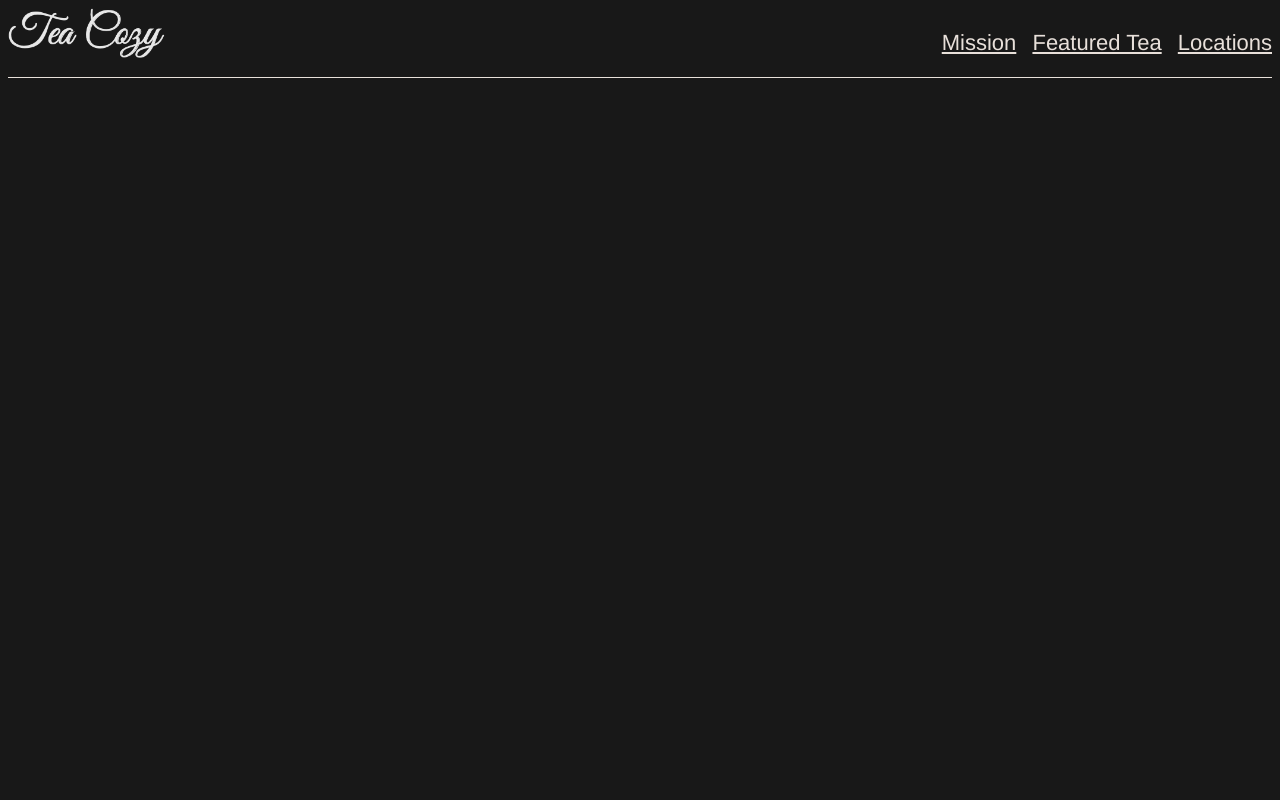
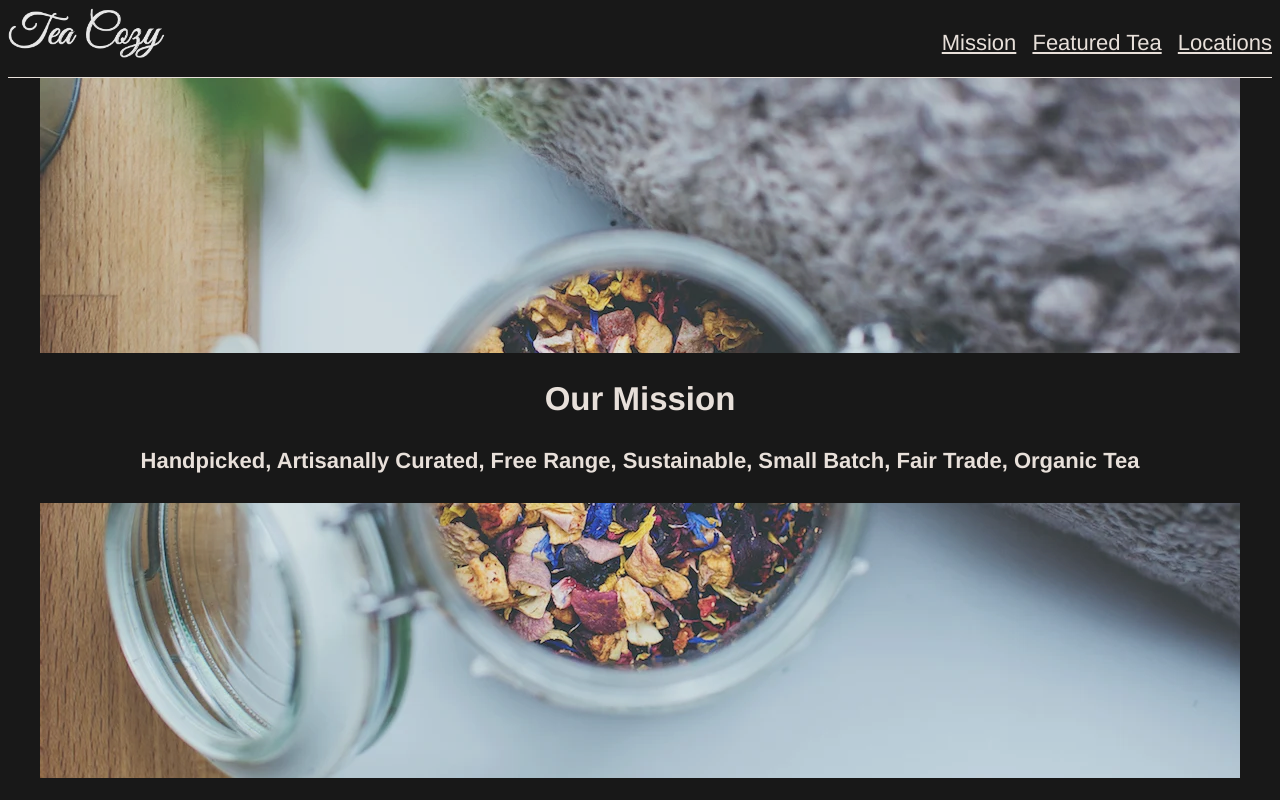
Before and after one commit to YusafOsei-Bonsu/tea-cozy-website, a plain HTML site: page index.html in a window 1280 px wide. Drawn offline with Linux system fonts and the light colour scheme.

Commit message:
Completed mission section

```diff
--- a/index.html
+++ b/index.html
@@ -21,7 +21,12 @@
             </nav>
         </header>
         <main>
-
+            <section id="mission">
+                <div>
+                    <h2>Our Mission</h2>
+                    <h4>Handpicked, Artisanally Curated, Free Range, Sustainable, Small Batch, Fair Trade, Organic Tea</h4>
+                </div>
+            </section>
         </main>
         <footer>
 
--- a/resources/styles/styles.css
+++ b/resources/styles/styles.css
@@ -30,3 +30,19 @@ header nav ul li {
     list-style-type: none;
     margin-left: 10px;
 }
+
+/* Mission section */
+
+#mission {
+    display: flex;
+    align-items: center;
+    height: 700px;
+    width: 1200px;
+    margin: auto;
+    background-image: url('../images/img-mission-background.jpg');
+}
+
+#mission div {
+    background-color: #000000;
+    width: 100%;
+}
```
